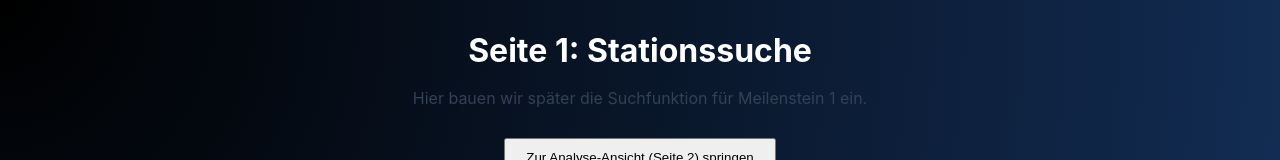
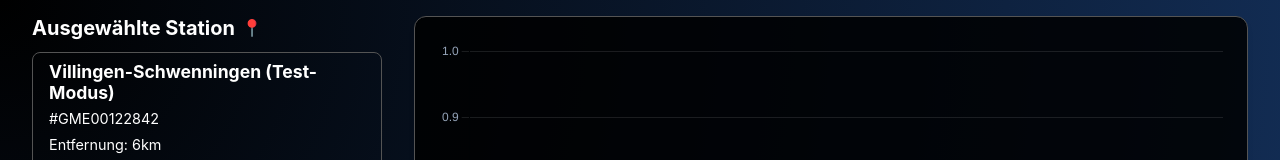
Before and after one commit to tamarawoessner/Anwendungsentwicklung-Projekt, a Vue app in the folder frontend_wetterstationsdaten/: page /analyse in a window 1280 px wide. Before the commit this address led to /. Shown: the top 160 px of the page. Built offline with nearby package versions, Linux system fonts and the light colour scheme; no server answers; the HTML template or start-up script is replaced by a standard one.

Commit message:
fix: enhance section title with icon

```diff
--- a/frontend_wetterstationsdaten/src/views/StationAnalysisView.vue
+++ b/frontend_wetterstationsdaten/src/views/StationAnalysisView.vue
@@ -9,7 +9,7 @@ const router = useRouter();
 
 const currentStation = ref<any>(null);
 
-onMounted(() => {
+/*onMounted(() => {
   if (history.state && history.state.stationData) {
     currentStation.value = history.state.stationData;
 
@@ -18,7 +18,7 @@ onMounted(() => {
     console.warn("Keine Stationsdaten gefunden. Gehe zurück zur Suche.");
     router.push({ name: 'home' });
   }
-})/*
+})*/
 
 onMounted(() => {
   if (history.state && history.state.stationData) {
@@ -39,7 +39,7 @@ onMounted(() => {
 
     fetchStationData(); // Und laden die API trotzdem!
   }
-});*/
+});
 
 const activeSelections = ref<string[]>(['Ganzes Jahr']);
 const fetchedStationData = ref<any>(null);
@@ -123,7 +123,10 @@ watch(activeSelections, fetchStationData, { deep: true });
 
       <aside class="left-column">
 
-        <h2 class="section-title">Ausgewählte Station 📍</h2>
+        <h2 class="section-title">
+          Ausgewählte Station
+          <img src="../assets/pin.png" alt="Pin-Icon" class="pin-icon">
+        </h2>
 
       <div class="station-info-box" v-if="currentStation">
         <h3>{{ currentStation.name }}</h3>
@@ -221,9 +224,18 @@ watch(activeSelections, fetchStationData, { deep: true });
 }
 
 .section-title {
+  display: flex;
+  align-items: center;
+  gap: 0.5rem;
   font-size: 1.25rem;
   margin: 0;
   color: #ffffff;
+}
+
+.pin-icon {
+  width: 18px;
+  height: auto;
+  object-fit: contain;
 }
 
 .station-info-box {
```
Also changed, not shown: frontend_wetterstationsdaten/src/assets/pin.png (added).
